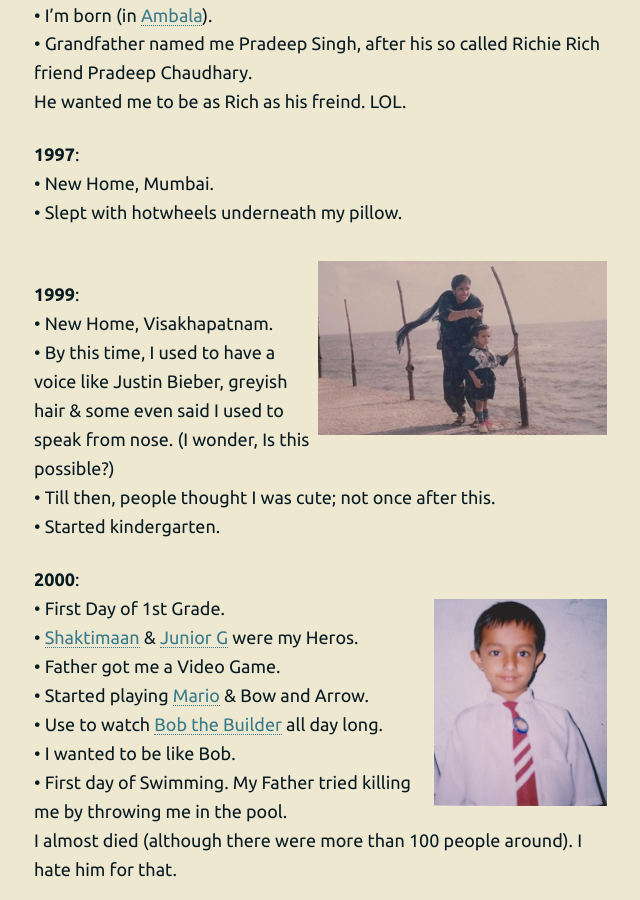
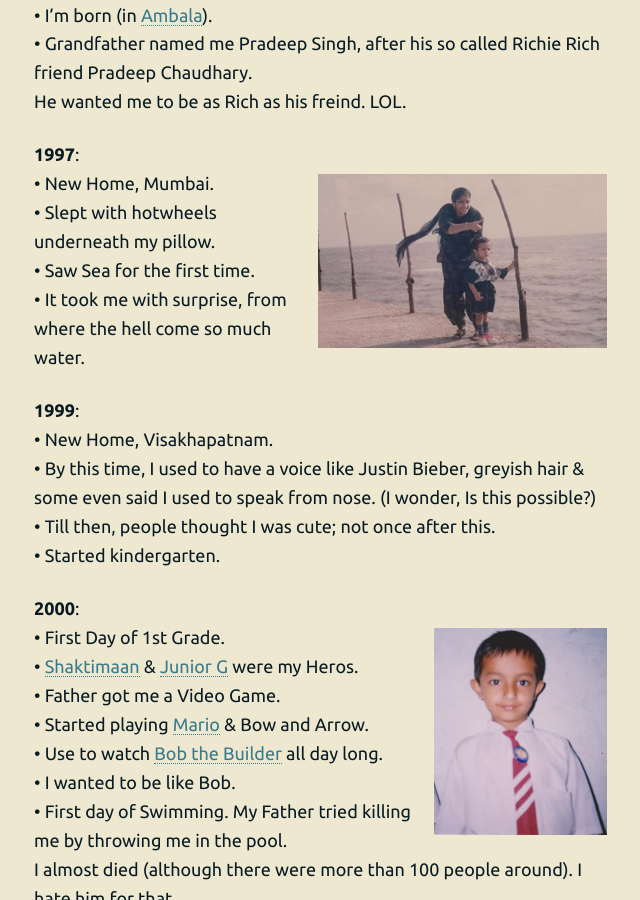
Before and after one commit to 93notes/93notes.github.io, a Jekyll site: the page built from timeline.html, in a window 1280 px wide and 900 px high, scrolled down 377 px. Shown: the whole window, without its empty margins (317-957 px from the left). Built offline with Jekyll 4.4.1, drawn with Linux system fonts in a browser that asks for light colours; nearby versions of some CDN libraries.

Commit message:
Update timeline.html

```diff
--- a/timeline.html
+++ b/timeline.html
@@ -51,9 +51,11 @@ He wanted me to be as Rich as his freind. LOL. </br>
 -->
 <p>
 <strong>1997</strong>: </br>
+<img width="50%"  src="/images/personal/With my mother at Sea face.jpg" alt="With my mother at Sea face"/>
 &bull; New Home, Mumbai. </br>
-&bull; Slept with hotwheels underneath my pillow.  </br> </br>
-<img width="50%"  src="/images/personal/With my mother at Sea face.jpg" alt="With my mother at Sea face"/>
+&bull; Slept with hotwheels underneath my pillow.  </br>
+&bull; Saw Sea for the first time. </br>
+&bull; It took me with surprise, from where the hell come so much water.
  </p>
 
 <p>
```
